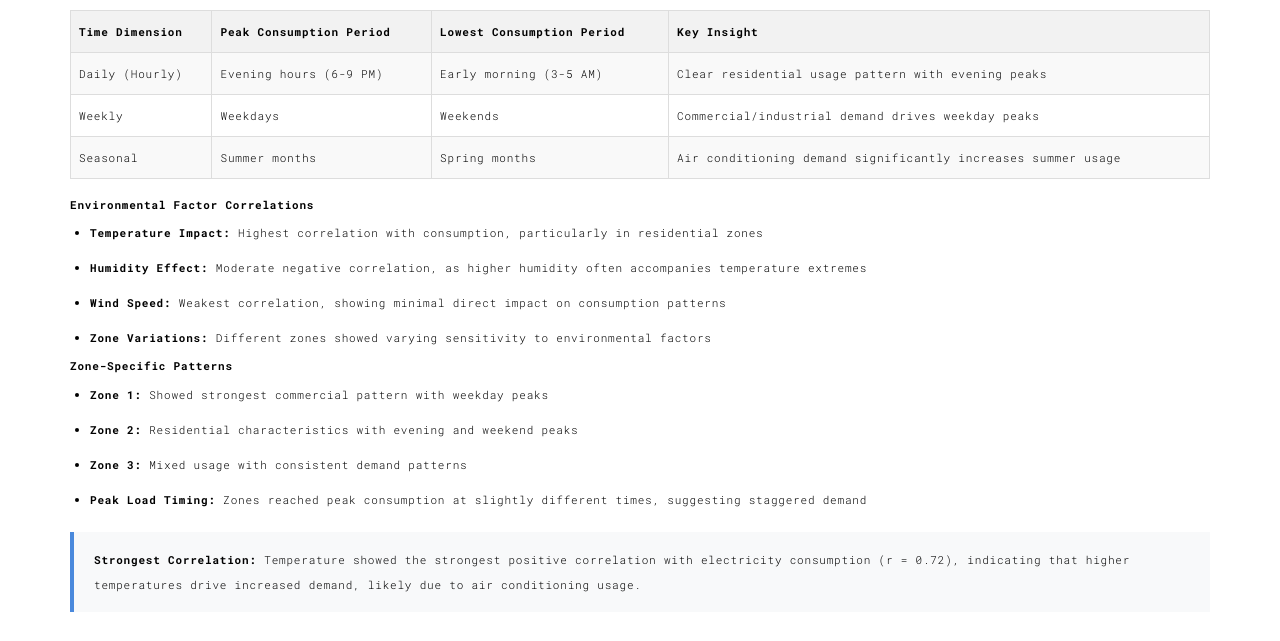
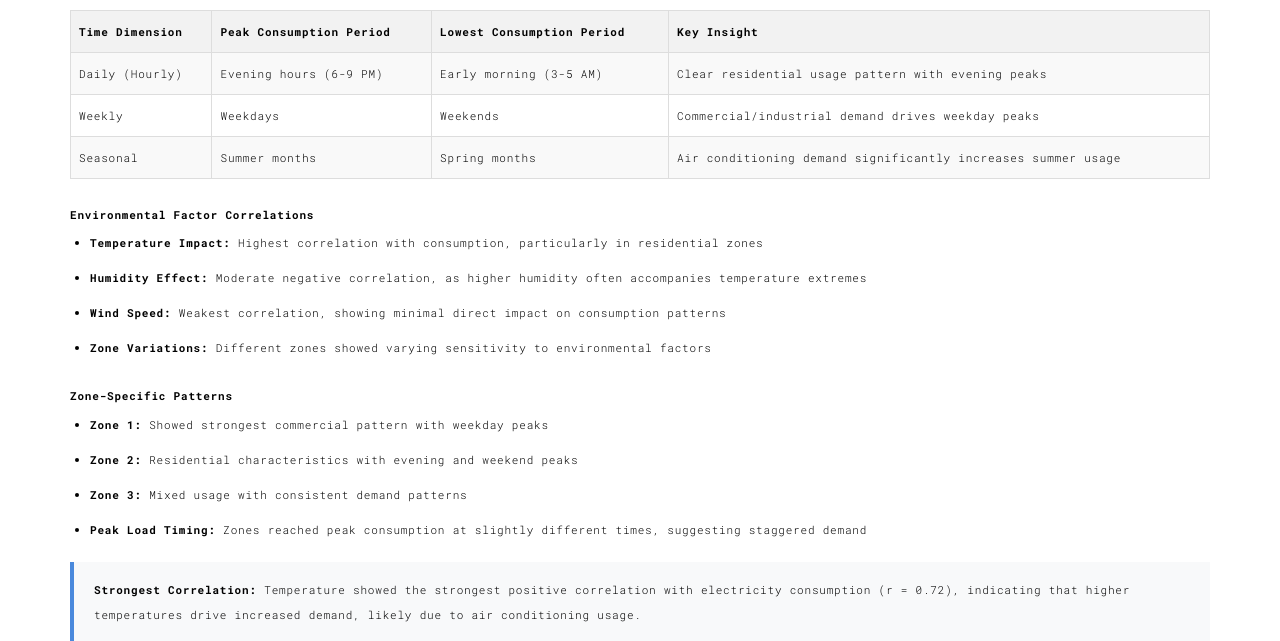
Before and after one commit to pochiman/PythonDeveloper, a Flask app: template S19_Web_Development_with_Python/web_server/templates/work003.html in a window 1280 px wide. Shown: the part 2551-3192 px from the top of the page. Run offline with Flask 3, Linux system fonts and the light colour scheme; the template is opened without the code that fills it, so the values that code supplies are empty; some libraries are stand-ins or nearby versions.

Commit message:
initial commit

```diff
--- a/S19_Web_Development_with_Python/web_server/templates/work003.html
+++ b/S19_Web_Development_with_Python/web_server/templates/work003.html
@@ -111,6 +111,10 @@
     padding: 15px;
     border-radius: 4px;
     margin: 15px 0;
+  }
+
+  .section-spacing {
+    margin-top: 30px;
   }
 </style>
 </head>
@@ -280,6 +284,8 @@
             </tr>
           </table>
 
+          <div class="section-spacing"></div>
+
           <h4>Environmental Factor Correlations</h4>
 
           <ul class="feature-list">
@@ -288,6 +294,8 @@
             <li><strong>Wind Speed:</strong> Weakest correlation, showing minimal direct impact on consumption patterns</li>
             <li><strong>Zone Variations:</strong> Different zones showed varying sensitivity to environmental factors</li>
           </ul>
+
+          <div class="section-spacing"></div>
 
           <h4>Zone-Specific Patterns</h4>
           <ul class="feature-list">
```
